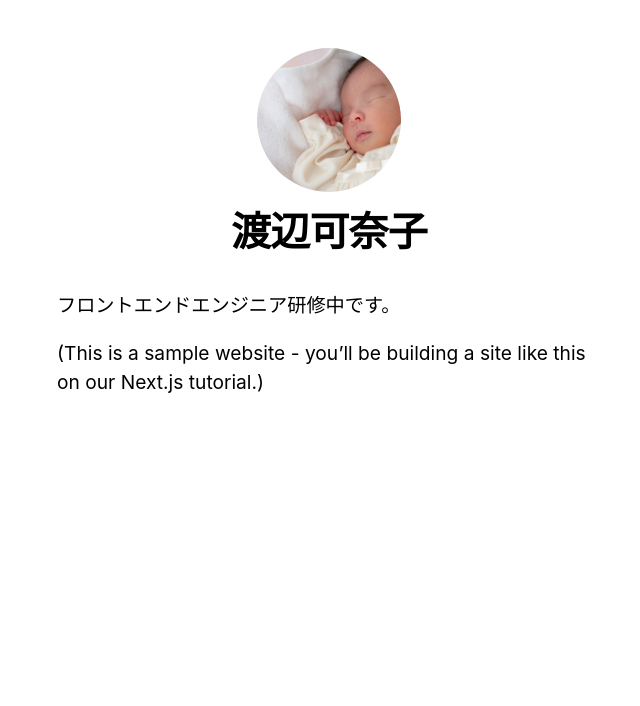
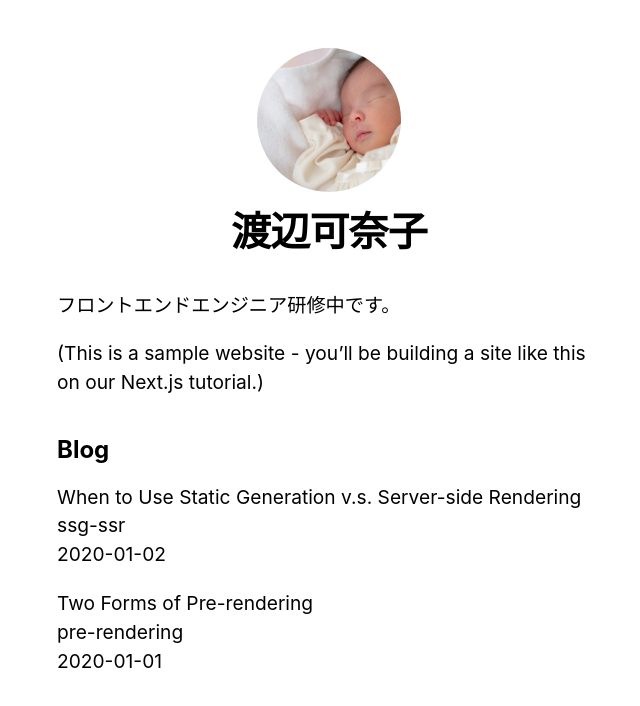
Before and after one commit to watanabekanako/nextjs-blog, a Next.js app: page / in a window 1280 px wide. Shown: the top 706 px of the page, without its empty margins (311-951 px from the left). Built offline with nearby package versions, Linux system fonts and the light colour scheme.

Commit message:
8/5演習やりました

```diff
--- /dev/null
+++ b/lib/posts.js
@@ -0,0 +1,37 @@
+import fs from "fs";
+import path from "path";
+import matter from "gray-matter";
+
+const postsDirectory = path.join(process.cwd(), "posts");
+
+export function getSortedPostsData() {
+  // Get file names under /posts
+  const fileNames = fs.readdirSync(postsDirectory);
+  const allPostsData = fileNames.map((fileName) => {
+    // Remove ".md" from file name to get id
+    const id = fileName.replace(/\.md$/, "");
+
+    // Read markdown file as string
+    const fullPath = path.join(postsDirectory, fileName);
+    const fileContents = fs.readFileSync(fullPath, "utf8");
+
+    // Use gray-matter to parse the post metadata section
+    const matterResult = matter(fileContents);
+
+    // Combine the data with the id
+    return {
+      id,
+      ...matterResult.data,
+    };
+  });
+  // Sort posts by date
+  return allPostsData.sort(({ date: a }, { date: b }) => {
+    if (a < b) {
+      return 1;
+    } else if (a > b) {
+      return -1;
+    } else {
+      return 0;
+    }
+  });
+}
--- a/package.json
+++ b/package.json
@@ -9,6 +9,7 @@
     "lint": "next lint"
   },
   "dependencies": {
+    "gray-matter": "^4.0.3",
     "next": "12.2.3",
     "react": "18.2.0",
     "react-dom": "18.2.0"
--- a/pages/index.js
+++ b/pages/index.js
@@ -74,8 +74,17 @@
 import Head from "next/head";
 import Layout, { siteTitle } from "../components/layout";
 import utilStyles from "../styles/utils.module.css";
+import { getSortedPostsData } from "../lib/posts";
 
-export default function Home() {
+export async function getStaticProps() {
+  const allPostsData = getSortedPostsData();
+  return {
+    props: {
+      allPostsData,
+    },
+  };
+}
+export default function Home({ allPostsData }) {
   return (
     <Layout home>
       <Head>
@@ -88,6 +97,20 @@
           <a href="https://nextjs.org/learn">our Next.js tutorial</a>.)
         </p>
       </section>
+      <section className={`${utilStyles.headingMd} ${utilStyles.padding1px}`}>
+        <h2 className={utilStyles.headingLg}>Blog</h2>
+        <ul className={utilStyles.list}>
+          {allPostsData.map(({ id, date, title }) => (
+            <li className={utilStyles.listItem} key={id}>
+              {title}
+              <br />
+              {id}
+              <br />
+              {date}
+            </li>
+          ))}
+        </ul>
+      </section>
     </Layout>
   );
 }
--- /dev/null
+++ b/posts/pre-rendering.md
@@ -0,0 +1,11 @@
+---
+title: "Two Forms of Pre-rendering"
+date: "2020-01-01"
+---
+
+Next.js has two forms of pre-rendering: **Static Generation** and **Server-side Rendering**. The difference is in **when** it generates the HTML for a page.
+
+- **Static Generation** is the pre-rendering method that generates the HTML at **build time**. The pre-rendered HTML is then _reused_ on each request.
+- **Server-side Rendering** is the pre-rendering method that generates the HTML on **each request**.
+
+Importantly, Next.js lets you **choose** which pre-rendering form to use for each page. You can create a "hybrid" Next.js app by using Static Generation for most pages and using Server-side Rendering for others.
--- /dev/null
+++ b/posts/ssg-ssr.md
@@ -0,0 +1,19 @@
+---
+title: "When to Use Static Generation v.s. Server-side Rendering"
+date: "2020-01-02"
+---
+
+We recommend using **Static Generation** (with and without data) whenever possible because your page can be built once and served by CDN, which makes it much faster than having a server render the page on every request.
+
+You can use Static Generation for many types of pages, including:
+
+- Marketing pages
+- Blog posts
+- E-commerce product listings
+- Help and documentation
+
+You should ask yourself: "Can I pre-render this page **ahead** of a user's request?" If the answer is yes, then you should choose Static Generation.
+
+On the other hand, Static Generation is **not** a good idea if you cannot pre-render a page ahead of a user's request. Maybe your page shows frequently updated data, and the page content changes on every request.
+
+In that case, you can use **Server-Side Rendering**. It will be slower, but the pre-rendered page will always be up-to-date. Or you can skip pre-rendering and use client-side JavaScript to populate data.
```
Also changed, not shown: 1 other file (tests, documents, lock files or other folders).
